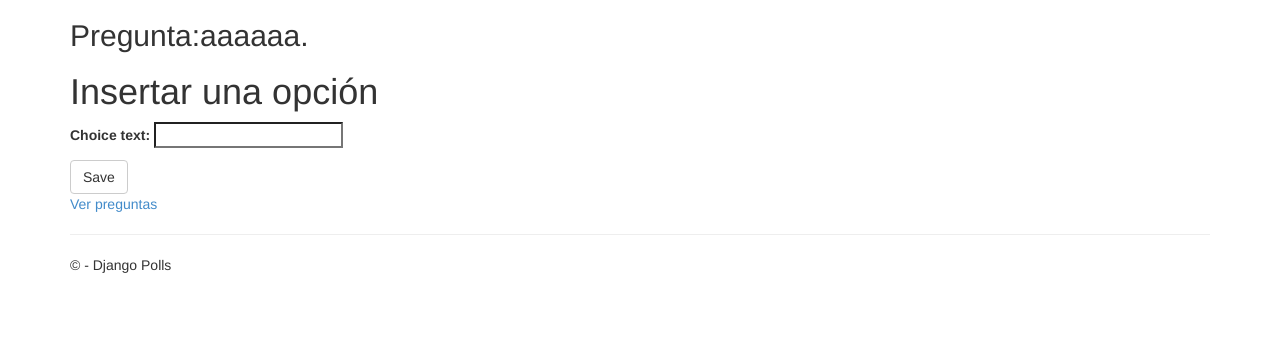
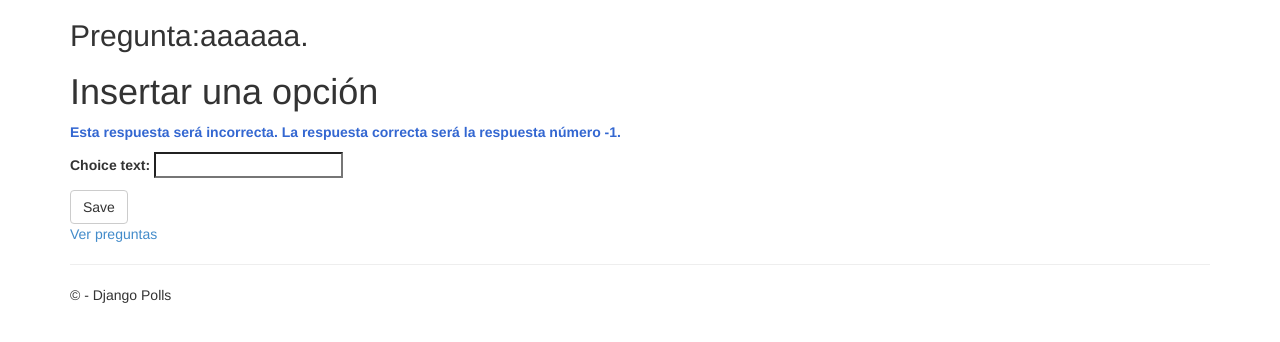
Before and after one commit to FosterGun/DJangoHADS, a Django app: page /polls/choice_add/4/ in a window 1280 px wide. Shown: the part 51-393 px from the top of the page. Run offline with Django 3.2, Linux system fonts and the light colour scheme; data comes from the database, SQL or seed files in the repository; both versions use the stored data as it was after the commit; some libraries are stand-ins or nearby versions.

Commit message:
Arreglos para la funcionalidad 1

```diff
--- a/DjangoWebProjectVS2017/app/templates/polls/choice_new.html
+++ b/DjangoWebProjectVS2017/app/templates/polls/choice_new.html
@@ -7,6 +7,7 @@
 <h1>Insertar una opción</h1>
         {% if error_message %}<script> return false; </script><p><strong style="color:red;"><b>{{ error_message }}</b></strong></p>{% endif %}
         {% if sucess_message %}<script> return false; </script><p><strong style="color:green;"><b>{{ sucess_message }}</b></strong></p>{% endif %}
+        {% if info_message %}<script> return false; </script><p><strong style="color:Highlight;"><b>{{ info_message }}</b></strong></p>{% endif %}
         <form method="POST" class="post-form">{% csrf_token %}
             {{ form.as_p }}
             <button type="submit" class="save btn btn-default">Save</button>
--- a/DjangoWebProjectVS2017/app/views.py
+++ b/DjangoWebProjectVS2017/app/views.py
@@ -123,9 +123,15 @@ def question_new(request):
 
 def choice_add(request, question_id):
         question = Question.objects.get(id = question_id)
+        cresponse = question.correct_response
         try:
             numch = Choice.objects.filter(question_id = question_id).count()
         except Choice.DoesNotExist as e: #Por si no se ha creado respuesta anteriormente para la pregunta
+            if cresponse==1:
+                info_message = "La respuesta que escriba a continuación será la respuesta correcta de la pregunta."
+            else:
+                info_message = "Esta respuesta será incorrecta. La respuesta correcta será la respuesta número " + str(cresponse) + "."
+
             if request.method =='POST':
                 form = ChoiceForm(request.POST)
                 if form.is_valid():
@@ -136,11 +142,21 @@ def choice_add(request, question_id):
                     #form.save()
                     return render(request, 'polls/choice_new.html', {'title':'Pregunta:'+ question.question_text,
                         'form': form,
-                        'sucess_message': "¡Respuesta insertada correctamente a la pregunta " + question_id + "!",
+                        'info_message': info_message,
+                        'sucess_message': "¡Respuesta insertada correctamente a la pregunta " + str(question_id) + "!",
                     })
             else:
                 form = ChoiceForm()
-            return render(request, 'polls/choice_new.html', {'title':'Pregunta:'+ question.question_text,'form': form})
+
+            return render(request, 'polls/choice_new.html', {'title':'Pregunta:'+ question.question_text,
+                'form': form,
+                'info_message': info_message,
+            })
+
+        if cresponse==numch+1:
+            info_message = "La respuesta que escriba a continuación será la respuesta correcta de la pregunta."
+        else:
+            info_message = "Esta respuesta será incorrecta. La respuesta correcta será la respuesta número " + str(cresponse) + "."
 
         if request.method =='POST':
             form = ChoiceForm(request.POST)
@@ -153,17 +169,24 @@ def choice_add(request, question_id):
                     #form.save()
                     return render(request, 'polls/choice_new.html', {'title':'Pregunta:'+ question.question_text,
                         'form': form,
-                        'sucess_message': "¡Respuesta insertada correctamente a la pregunta " + question_id + "!",
+                        'info_message': info_message,
+                        'sucess_message': "¡Respuesta insertada correctamente a la pregunta " + str(question_id) + "!",
                     })
                 else:
                     return render(request, 'polls/choice_new.html', {
                         'form': form,
+                        'info_message': info_message,
                         'error_message': "ERROR: El número de respuestas no debe pasarse de las opciones declaradas en la pregunta.",
                     })
         else:
             form = ChoiceForm()
+
         #return render_to_response ('choice_new.html', {'form': form, 'poll_id': poll_id,}, context_instance = RequestContext(request),)
-        return render(request, 'polls/choice_new.html', {'title':'Pregunta:'+ question.question_text,'form': form,})
+
+        return render(request, 'polls/choice_new.html', {'title':'Pregunta:'+ question.question_text,
+            'form': form,
+            'info_message': info_message,
+        })
 
 def chart(request, question_id):
     q=Question.objects.get(id = question_id)
```
Also changed, not shown: DjangoWebProjectVS2017/db.sqlite3.
